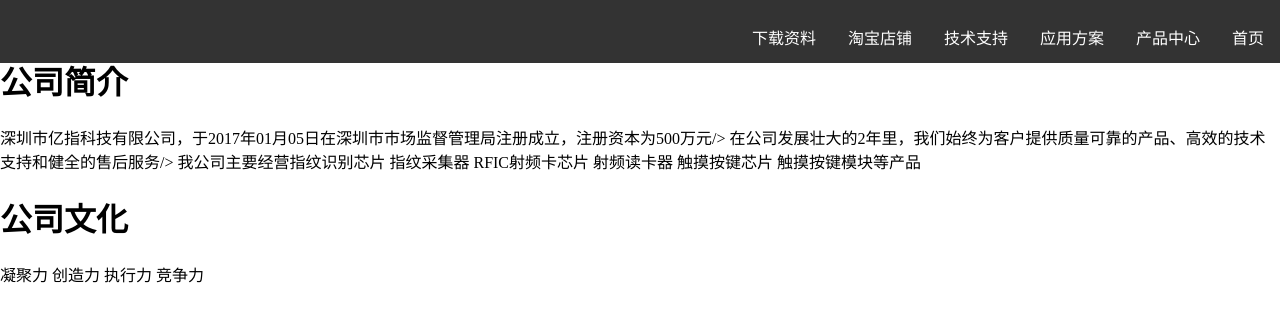
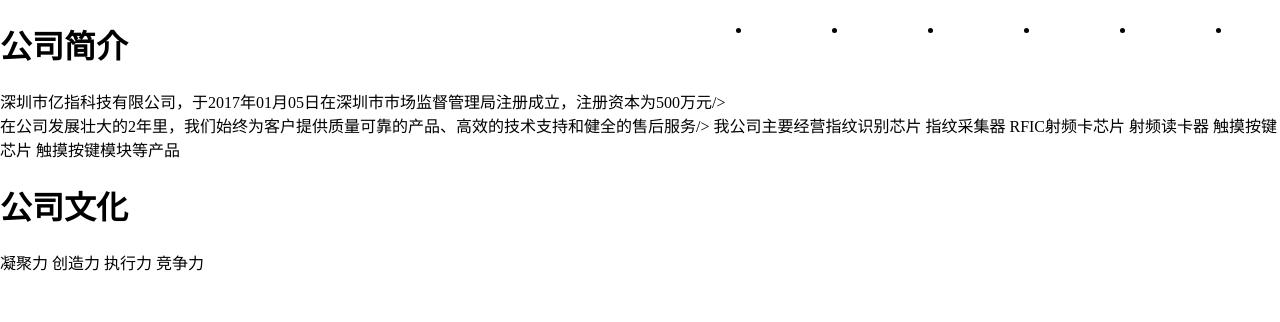
Before and after one commit to easyfp/easyfp.github.io, a Jekyll site: the page about.html, which Jekyll copies as it is, in a window 1280 px wide. Shown: the top 322 px of the page. Built offline with Jekyll 4.4.1, drawn with Linux system fonts in a browser that asks for light colours.

Commit message:
Update about.html

```diff
--- a/about.html
+++ b/about.html
@@ -40,12 +40,7 @@
 </style>
 </head>
 <body>
-            <a class="navbar-brand page-scroll"  href="#page-top" style="font-size:25px"><img src="img/portfolio/7.jpg" width="100" height="20">亿指科技</a>
-            </div>
 
-        <!-- Collect the nav links, forms, and other content for toggling -->
-        <div class="collapse navbar-collapse" id="bs-example-navbar-collapse-2">
-            <ul class="nav navbar-nav navbar-right">
                 <li>
                     <a class="page-scroll" style="padding-top:25px;" href="http://www.fppass.com">首页</a>
                 </li>
```
